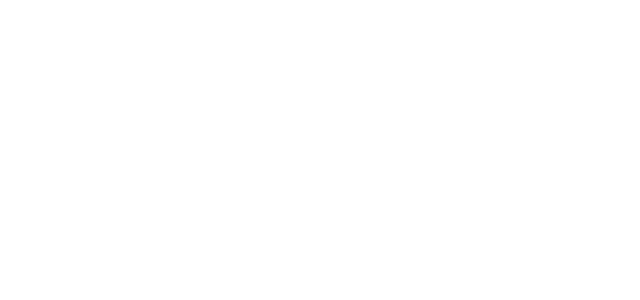
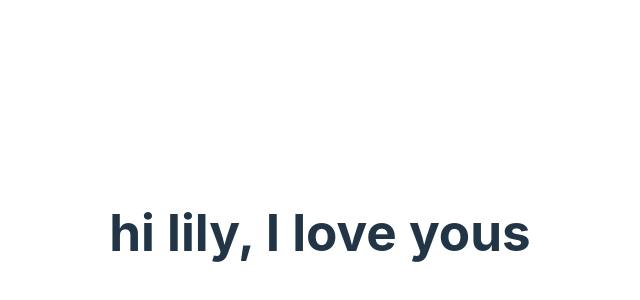
Before and after one commit to reesecantu/cantus-kitchen, a React (Vite) app: page / in a window 1280 px wide. Shown: the part 168-468 px from the top of the page, without its empty margins (320-960 px from the left). Built offline with nearby package versions, Linux system fonts and the light colour scheme.

Commit message:
empty website

```diff
--- a/src/App.tsx
+++ b/src/App.tsx
@@ -1,13 +1,11 @@
-import { useState, useEffect } from "react";
+// import { useState, useEffect } from "react";
 import './App.css'
-import { supabase } from './supabase'
+// import { supabase } from './supabase'
 
 function App() {
 
   return (
-    <>
-
-    </>
+    <h1>hi lily, I love yous</h1>
   )
 }
 
```
Also changed, not shown: 1 other file (tests, documents, lock files or other folders).
